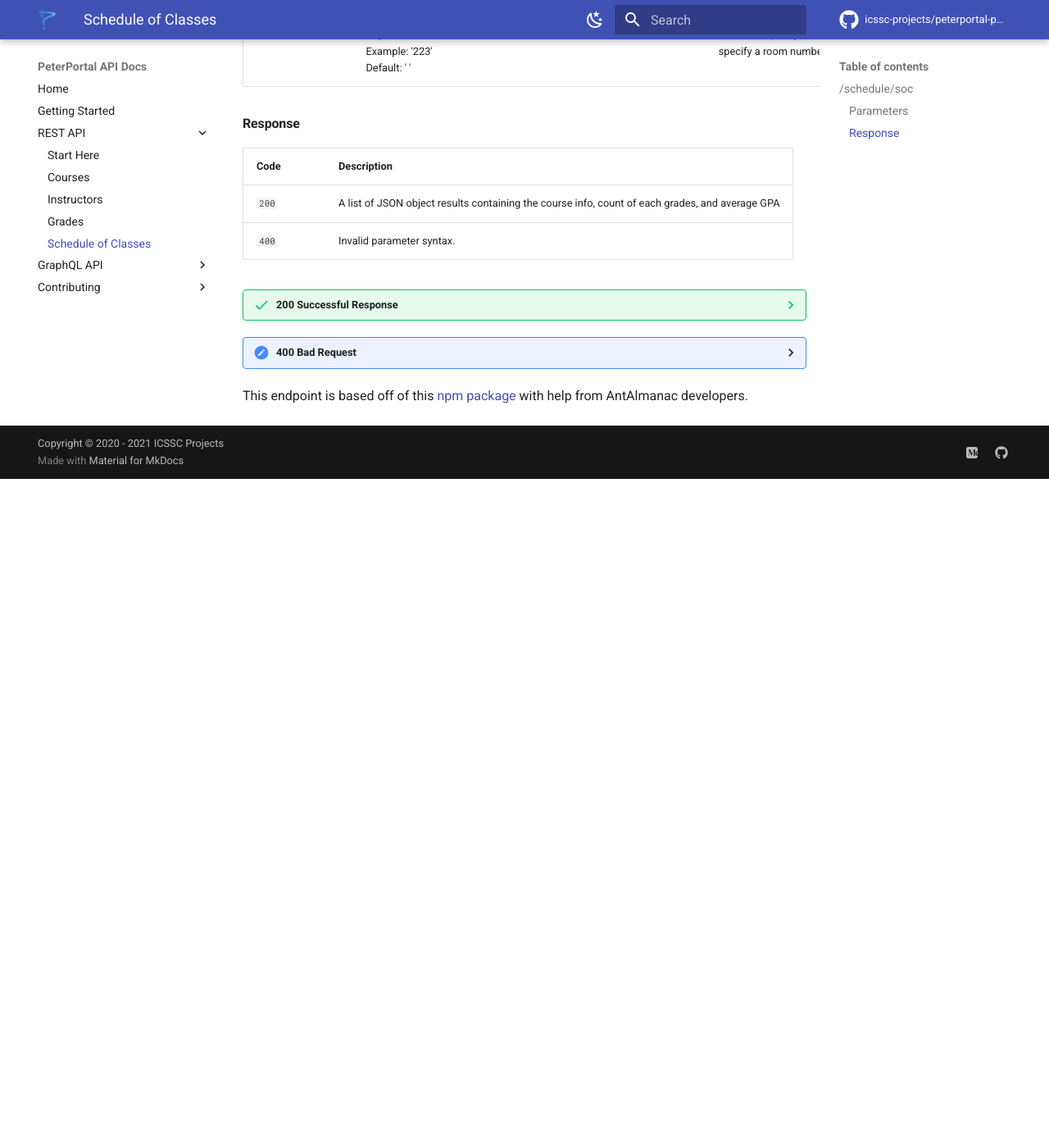
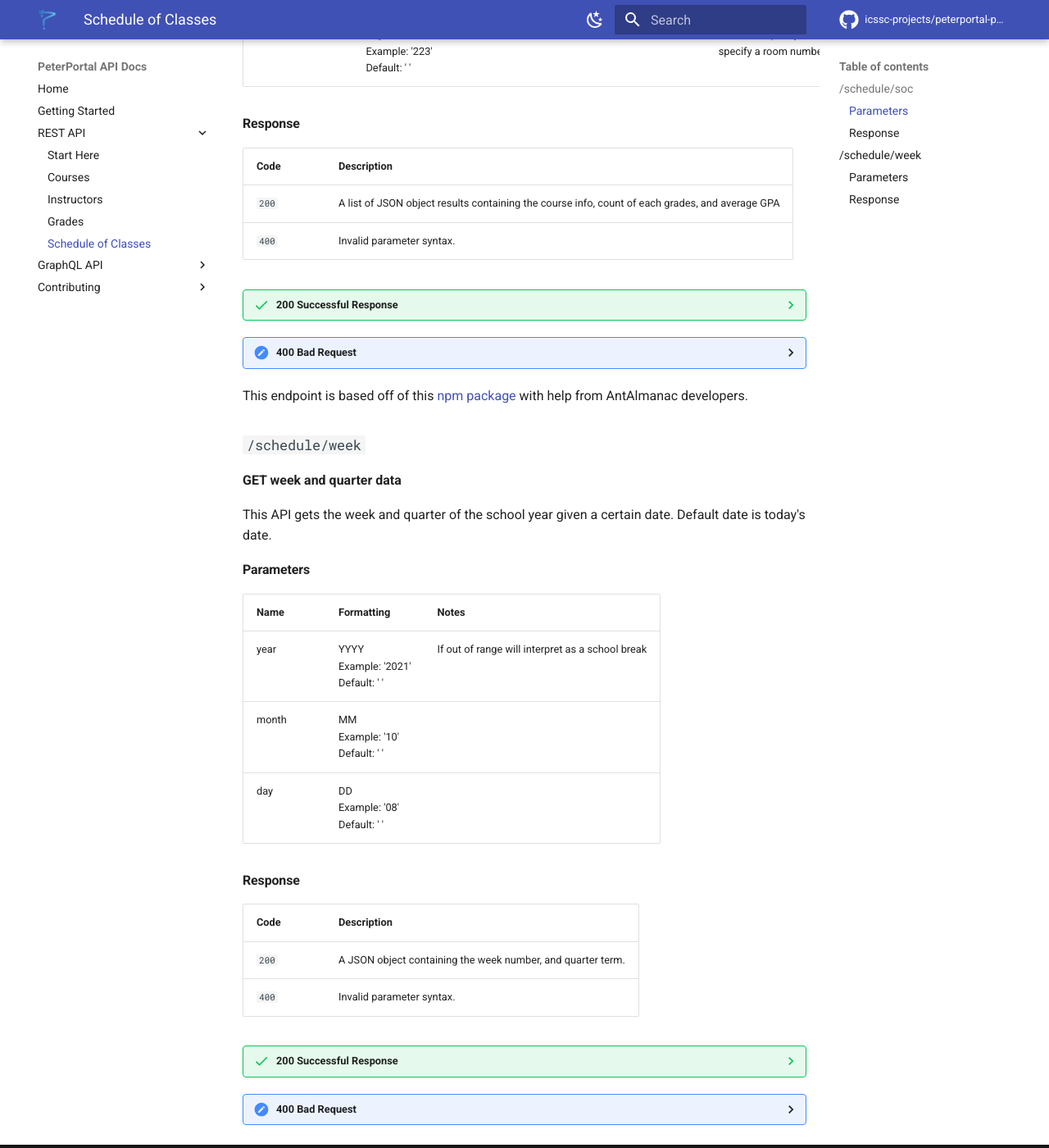
Before and after one commit to icssc/peterportal-public-api, an MkDocs documentation site: the page built from docs/REST-API/schedule.md, in a window 1280 px wide and 1400 px high, scrolled down 3077 px. Shown: the whole window at 82% size. Built offline with MkDocs 1.6.1 and Material for MkDocs 9.7.7, drawn with Linux system fonts in a browser that asks for light colours; emoji names are drawn with the system emoji font; comment, search, counter and statistics services are not loaded; before the commit the page ends 3661 px from its top, so only the background shows below that; some of the changed text lies outside the part shown.

Commit message:
Added documentation for /schedule/week endpoint (#198)
* added documentation for /schedule/week endpoint

* learn more

Co-authored-by: Raman Gupta <ramanxg@gmail.com>

````diff
--- a/docs/REST-API/schedule.md
+++ b/docs/REST-API/schedule.md
@@ -278,5 +278,52 @@ Descriptions found [here](https://www.reg.uci.edu/help/WebSoc-Glossary.shtml)
 
     ```
 
+This endpoint is based off of this [npm package](https://github.com/icssc-projects/websoc-api) with help from AntAlmanac developers.
 
-This endpoint is based off of this [npm package](https://github.com/icssc-projects/websoc-api) with help from AntAlmanac developers.
+### `/schedule/week`
+
+**GET week and quarter data**
+
+This API gets the week and quarter of the school year given a certain date. Default date is today's date.
+
+#### Parameters
+
+| Name             | Formatting                                                                                                                                                                                                                                                                                                                                                      | Notes                                                                                         |
+|------------------|---------------------------------------------------------------------------------------------------------------------------------------------------------------------------------------------------------------------------------------------------------------------------------------------------------------------------------------------|-----------------------------------------------------------------------------------------------|
+| year           | YYYY<br/>Example: '2021' <br/> Default: ' '                                                                                                                                                                                                                     | If out of range will interpret as a school break                     |
+| month               | MM<br/>Example: '10' <br/> Default: ' '                                                                                                                                                                     |                   |
+| day               |DD<br/>Example: '08' <br/> Default: ' '                                                                                                                                                                       |                 |
+
+#### Response
+
+| Code | Description |
+|------|-------------|
+| `200` | A JSON object containing the week number, and quarter term. |
+| `400` | Invalid parameter syntax. |
+
+
+??? success "200 Successful Response"
+    To get the week and quarter of October 6, 2021:
+
+    `/schedule/week/?year=2021&month=10&day=06` returns
+
+    ``` JSON
+    {
+        "week":2,
+        "quarter":"Fall 2021",
+        "display":"Week 2 • Fall 2021"
+    }
+    ```
+
+??? fail "400 Bad Request"
+
+    `/schedule/week/?year=2021&month=20&day=6` returns
+
+    ``` JSON
+    {
+        "timestamp":"Mon, 25 Apr 2022 01:19:21 GMT",
+        "status":400,
+        "error":"Bad Request: Invalid parameter",
+        "message":"Invalid year, month or day. Must include all year, month and day or none."}
+
+    ```
````
Also changed, not shown: docs/GraphQL-API/learn_more.md (+2 -1 lines).
